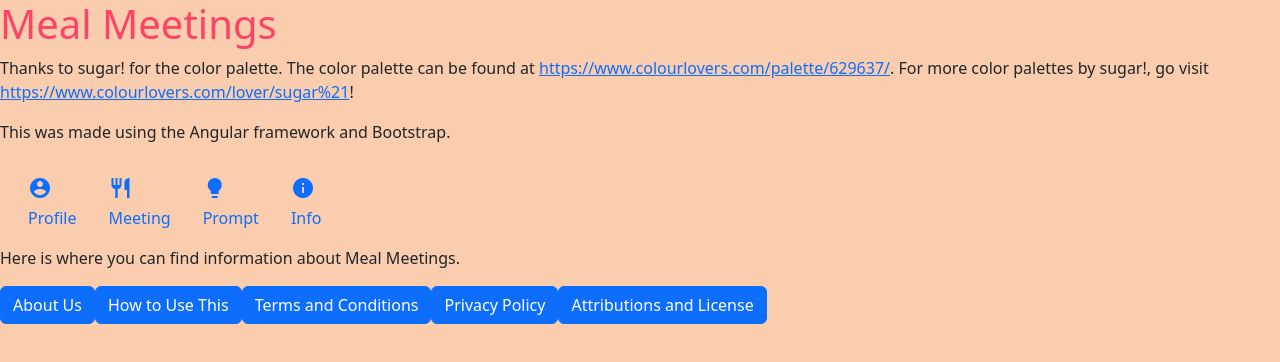
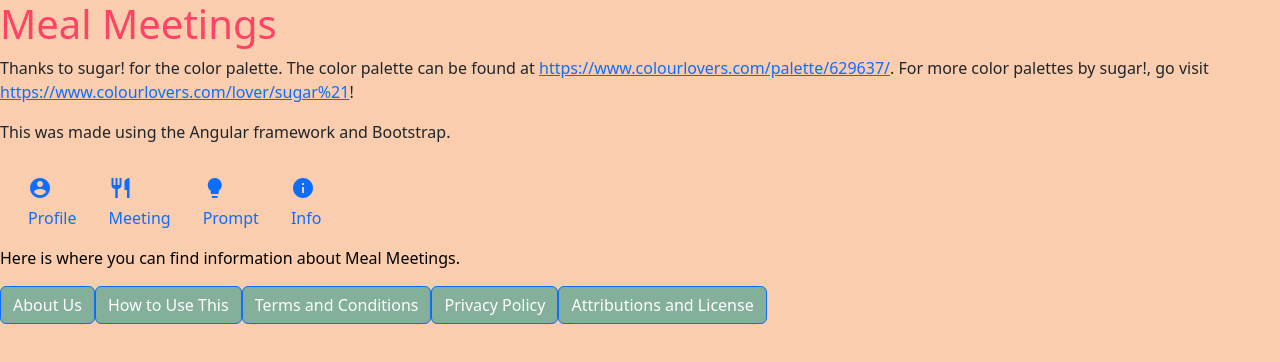
Before and after one commit to rhit-csse280/fall-2022-project-team-s11-parsons, an Angular app in the folder home/: page /info in a window 1280 px wide. Shown: the top 362 px of the page. Built offline with nearby package versions, Linux system fonts and the light colour scheme.

Commit message:
I've figured out a system for adding colors.

```diff
--- a/home/src/app/app.component.ts
+++ b/home/src/app/app.component.ts
@@ -7,7 +7,7 @@ import { Component } from '@angular/core';
 })
 export class AppComponent {
     title : string = 'Meal Meetings';
-    getColor(colorName : string) : string {
+    getColor (colorName : string) : string {
         return sessionStorage.getItem(colorName) || "black";
     }
 }
--- a/home/src/app/info/info.component.html
+++ b/home/src/app/info/info.component.html
@@ -1,9 +1,9 @@
-<p [style.color]="colorlist[0]">Here is where you can find information about Meal Meetings.</p>
-<button type="button" class="btn btn-primary" [style.backgroundColor]="colorlist[4]">About Us</button>
-<button type="button" class="btn btn-primary" [style.backgroundColor]="colorlist[4]">How to Use This</button>
-<button type="button" class="btn btn-primary" [style.backgroundColor]="colorlist[4]">Terms and Conditions</button>
-<button type="button" class="btn btn-primary" [style.backgroundColor]="colorlist[4]">Privacy Policy</button>
-<button class="btn btn-primary" type="button" data-bs-toggle="collapse" data-bs-target="#attributionsSubpage" aria-expanded="false" aria-controls="attributionsSubpage" [style.backgroundColor]="colorlist[4]">Attributions and License</button>
+<p [style.color]="getColor('Hearts of Euphoria')">Here is where you can find information about Meal Meetings.</p>
+<button type="button" class="btn btn-primary" [style.backgroundColor]="getColor('Happy Balloons')">About Us</button>
+<button type="button" class="btn btn-primary" [style.backgroundColor]="getColor('Happy Balloons')">How to Use This</button>
+<button type="button" class="btn btn-primary" [style.backgroundColor]="getColor('Happy Balloons')">Terms and Conditions</button>
+<button type="button" class="btn btn-primary" [style.backgroundColor]="getColor('Happy Balloons')">Privacy Policy</button>
+<button class="btn btn-primary" type="button" data-bs-toggle="collapse" data-bs-target="#attributionsSubpage" aria-expanded="false" aria-controls="attributionsSubpage" [style.backgroundColor]="getColor('Happy Balloons')">Attributions and License</button>
 <div class="collapse multi-collapse" id="attributionsSubpage">
     <div class="card card-body">
         This attribution page should be finalized eventually. For now, <a
--- a/home/src/app/info/info.component.ts
+++ b/home/src/app/info/info.component.ts
@@ -6,10 +6,13 @@ import { Component, Input, OnInit } from '@angular/core';
     styleUrls: ['./info.component.css']
 })
 export class InfoComponent implements OnInit {
-    @Input() colorlist : readonly string[] = [];
     constructor() { }
 
     ngOnInit(): void {
     }
 
+    getColor (colorName : string) : string {
+        return sessionStorage.getItem(colorName) || "black";
+    }
+
 }
--- a/home/src/app/meeting-setup/meeting-setup.component.html
+++ b/home/src/app/meeting-setup/meeting-setup.component.html
@@ -1,6 +1,6 @@
-<p [style.color]="colorlist[0]">Where and when would you like to eat?</p>
+<p [style.color]="getColor('Hearts of Euphoria')">Where and when would you like to eat?</p>
 <p>Start @</p>
-<input class="form-control" [style.backgroundColor]="colorlist[3]" type="text" placeholder="HH:MM" aria-label="default input example">
+<input class="form-control" [style.backgroundColor]="getColor('Bursts of Euphoria')" type="text" placeholder="HH:MM" aria-label="default input example">
 <div class="btn-group" role="group" aria-label="Basic radio toggle button group">
     <input type="radio" class="btn-check" name="btnradio" id="amOption" autocomplete="off" checked>
     <label class="btn btn-outline-primary" for="amOption">AM</label>
@@ -8,4 +8,4 @@
     <label class="btn btn-outline-primary" for="pmOption">PM</label>
 </div>
 <p>Location</p>
-<input class="form-control" [style.backgroundColor]="colorlist[3]" type="text" placeholder="Location" aria-label="default input example">
+<input class="form-control" [style.backgroundColor]="getColor('Bursts of Euphoria')" type="text" placeholder="Location" aria-label="default input example">
--- a/home/src/app/meeting-setup/meeting-setup.component.ts
+++ b/home/src/app/meeting-setup/meeting-setup.component.ts
@@ -6,10 +6,13 @@ import { Component, Input, OnInit } from '@angular/core';
     styleUrls: ['./meeting-setup.component.css']
 })
 export class MeetingSetupComponent implements OnInit {
-    @Input() colorlist : readonly string[] = [];
     constructor() { }
 
     ngOnInit(): void {
     }
 
+    getColor (colorName : string) : string {
+        return sessionStorage.getItem(colorName) || "black";
+    }
+
 }
--- a/home/src/app/navbar/navbar.component.html
+++ b/home/src/app/navbar/navbar.component.html
@@ -1,4 +1,4 @@
-<nav class="navbar navbar-expand-lg" [style.backgroundColor]="colorlist[2]">
+<nav class="navbar navbar-expand-lg" [style.backgroundColor]="getColor('Sugar Champagne')">
     <div class="container-fluid">
         <ul class="nav nav-pills">
             <li class="nav-item" *ngFor="let tab of navigationTabs">
--- a/home/src/app/navbar/navbar.component.ts
+++ b/home/src/app/navbar/navbar.component.ts
@@ -6,8 +6,6 @@ import { Component, Input, OnInit } from '@angular/core';
     styleUrls: ['./navbar.component.css']
 })
 export class NavbarComponent implements OnInit {
-    @Input() colorlist : readonly string[] = [];
-
     navigationTabs = [
         { materialIcon: "account_circle", tabName: "Profile" },
         { materialIcon: "restaurant", tabName: "Meeting" },
@@ -21,4 +19,8 @@ export class NavbarComponent implements OnInit {
     ngOnInit(): void {
     }
 
+    getColor (colorName : string) : string {
+        return sessionStorage.getItem(colorName) || "black";
+    }
+
 }
--- a/home/src/app/profile/profile.component.html
+++ b/home/src/app/profile/profile.component.html
@@ -1,5 +1,5 @@
-<p [style.color]="colorlist[0]">1234</p>
+<p [style.color]="getColor('Hearts of Euphoria')">1234</p>
 <p>Interests</p>
-<input class="form-control" [style.backgroundColor] = "colorlist[3]" type="text" placeholder="Interests" aria-label="default input example">
-<button type="button" class="btn btn-primary" [style.backgroundColor]="colorlist[4]">Log Out</button>
-<button type="button" class="btn btn-secondary" [style.backgroundColor]="colorlist[0]">Delete Account</button>
+<input class="form-control" [style.backgroundColor] = "getColor('Sugar Champagne')" type="text" placeholder="Interests" aria-label="default input example">
+<button type="button" class="btn btn-primary" [style.backgroundColor]="getColor('Happy Balloons')">Log Out</button>
+<button type="button" class="btn btn-secondary" [style.backgroundColor]="getColor('Sugar Hearts You')">Delete Account</button>
--- a/home/src/app/profile/profile.component.ts
+++ b/home/src/app/profile/profile.component.ts
@@ -13,4 +13,8 @@ export class ProfileComponent implements OnInit {
     ngOnInit(): void {
     }
 
+    getColor (colorName : string) : string {
+        return sessionStorage.getItem(colorName) || "black";
+    }
+
 }
--- a/home/src/app/prompt/prompt.component.html
+++ b/home/src/app/prompt/prompt.component.html
@@ -1,3 +1,3 @@
-<p [style.color]="colorlist[0]">This is your prompt.</p>
-<p [style.color]="colorlist[0]">Is this the first prompt?</p>
-<button type="button" class="btn btn-primary" [style.backgroundColor]="colorlist[4]">Request Another</button>
+<p [style.color]="getColor('Sugar Hearts You')">This is your prompt.</p>
+<p [style.color]="getColor('Sugar Hearts You')">Is this the first prompt?</p>
+<button type="button" class="btn btn-primary" [style.backgroundColor]="getColor('Happy Balloons')">Request Another</button>
--- a/home/src/app/prompt/prompt.component.ts
+++ b/home/src/app/prompt/prompt.component.ts
@@ -12,4 +12,7 @@ export class PromptComponent implements OnInit {
     ngOnInit(): void {
     }
 
+    getColor (colorName : string) : string {
+        return sessionStorage.getItem(colorName) || "black";
+    }
 }
```
